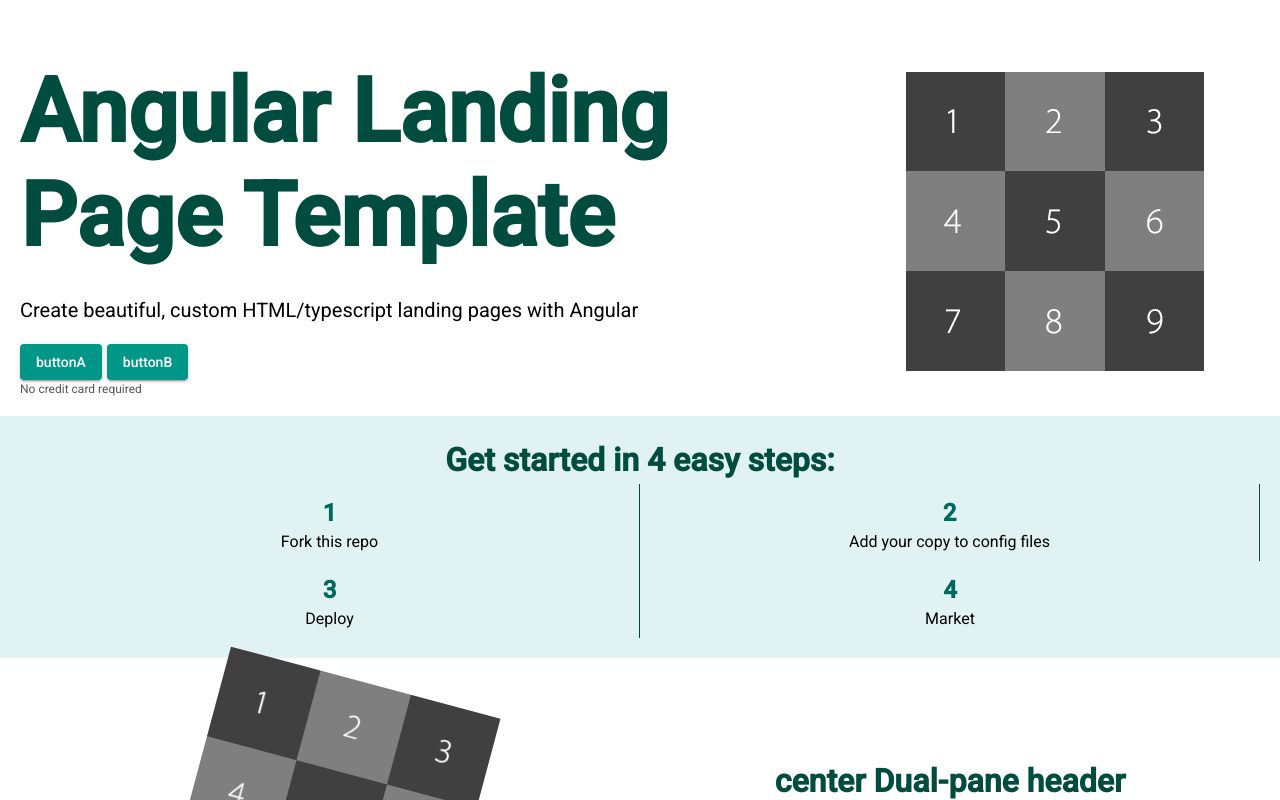
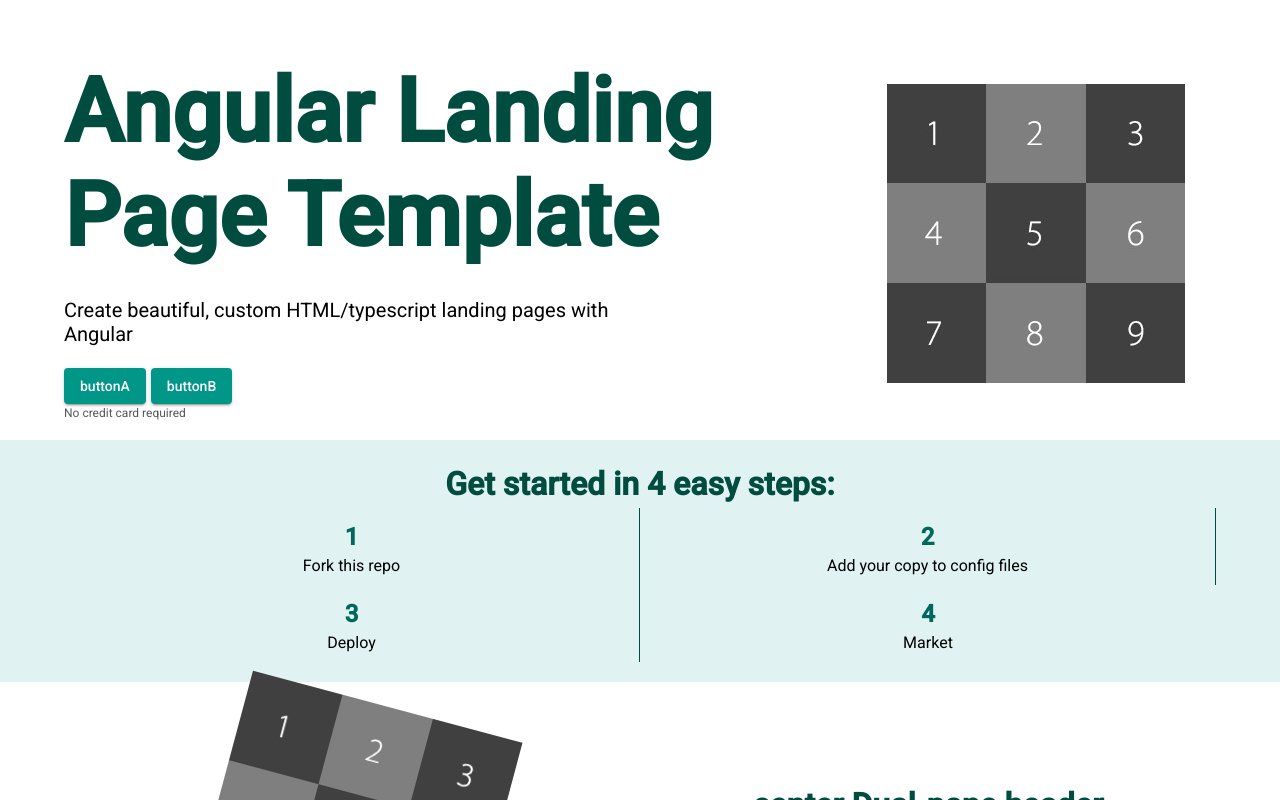
Before and after one commit to MikeQDev/angular-landing-page-template, an Angular app: page / in a window 1280 px wide. Shown: the top 800 px of the page. Built offline with nearby package versions, Linux system fonts and the light colour scheme.

Commit message:
add padding to rows

```diff
--- a/src/app/app.component.scss
+++ b/src/app/app.component.scss
@@ -6,7 +6,7 @@
   & > .section-container > * {
     display: block;
     margin: 10px 0;
-    padding: 20px;
+    padding: 20px 5%;
     max-width: styles.$mobile-width;
     margin: auto;
   }
```
